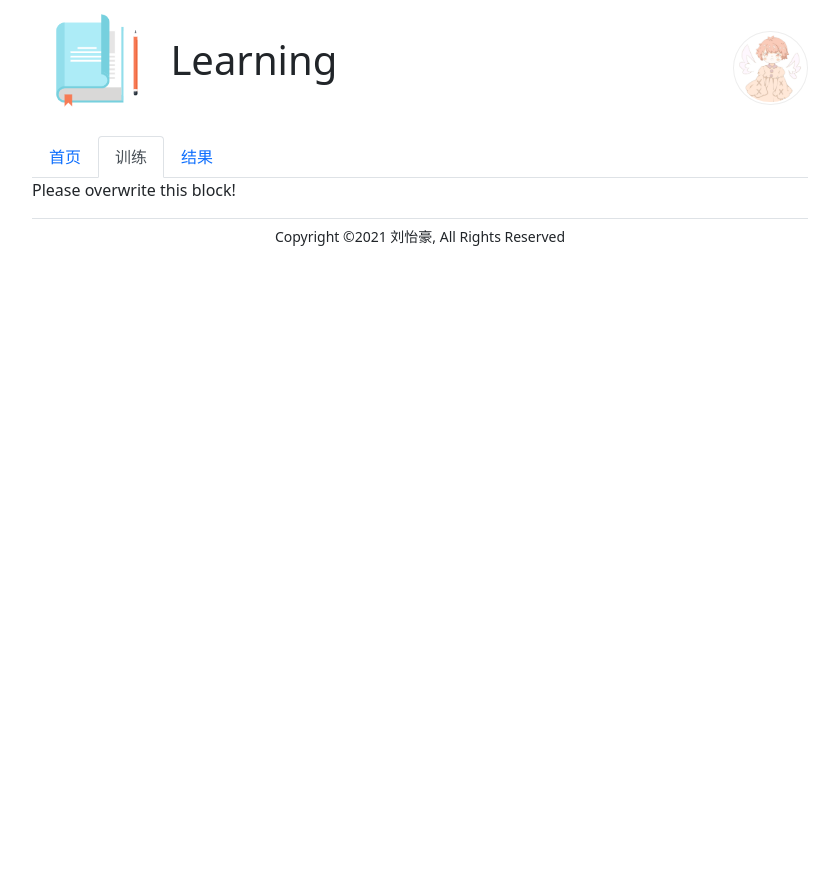
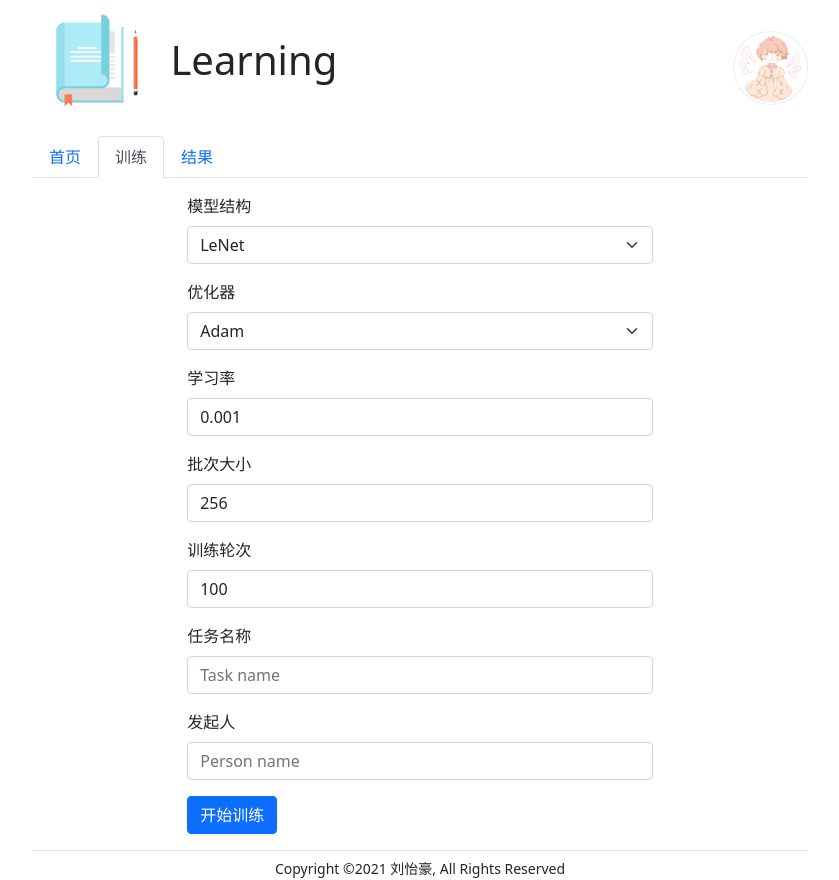
Before and after one commit to liuyihao18/Learning-Website, a Django app: page /train/ in a window 1280 px wide. Shown: the whole page, without its empty margins (220-1059 px from the left). Before the commit the page ends 246 px from the top, so only its background shows below. Run offline with Django 3.2, Linux system fonts and the light colour scheme; some libraries are stand-ins or nearby versions.

Commit message:
complete fundamental train page

```diff
--- a/Learning/static/Learning/css/index.css
+++ b/Learning/static/Learning/css/index.css
@@ -1,8 +1,8 @@
 .information {
     display: flex;
-    margin: 1em auto;
     align-items: center;
     justify-content: center;
+    margin: 1em auto;
 }
 
 .author {
--- /dev/null
+++ b/Learning/static/Learning/css/train.css
@@ -0,0 +1,4 @@
+.form {
+    width: 60%;
+    margin: 1em auto;
+}
--- /dev/null
+++ b/Learning/static/Learning/js/train.js
@@ -0,0 +1,58 @@
+window.addEventListener('load', function () {
+    let $form = document.querySelector('form');
+    $form.addEventListener('submit', function (e) {
+        let $model = document.querySelector('select[name=\'model\']');
+        let $optimizer = document.querySelector('select[name=\'optimizer\']');
+        let $learning_rate = document.querySelector('input[name=\'learning_rate\']');
+        let $batch_size = document.querySelector('input[name=\'batch_size\']');
+        let $epochs = document.querySelector('input[name=\'epochs\']');
+        let $task = document.querySelector('input[name=\'task\']');
+        let $person = document.querySelector('input[name=\'person\']');
+        let form_select_empty_validate_items = [$model, $optimizer];
+        let form_control_empty_validate_items = [$learning_rate, $batch_size, $epochs, $task, $person];
+        let form_control_float_range_validate_items = [$learning_rate];
+        let form_control_integer_range_validate_items = [$batch_size, $epochs];
+        let can_submit = true;
+        for (let item of form_select_empty_validate_items) {
+            if (item.value) {
+                item.className = 'form-select is-valid';
+            } else {
+                item.className = 'form-select is-invalid';
+                can_submit = false;
+            }
+        }
+        for (let item of form_control_empty_validate_items) {
+            if (item.value) {
+                item.className = 'form-control is-valid';
+            } else {
+                item.className = 'form-control is-invalid';
+                can_submit = false;
+            }
+        }
+        for (let item of form_control_float_range_validate_items) {
+            let min = parseFloat(item.getAttribute('min'));
+            let max = parseFloat(item.getAttribute('max'));
+            let value = parseFloat(item.value);
+            if (/^[0-9]+\.[0-9]{0,5}$/.test(item.value) && value >= min && value <= max) {
+                item.className = 'form-control is-valid';
+            } else {
+                item.className = 'form-control is-invalid';
+                can_submit = false;
+            }
+        }
+        for (let item of form_control_integer_range_validate_items) {
+            let min = parseInt(item.getAttribute('min'));
+            let max = parseInt(item.getAttribute('max'));
+            let value = parseInt(item.value);
+            if (/^[0-9]+$/.test(item.value) && value >= min && value <= max) {
+                item.className = 'form-control is-valid';
+            } else {
+                item.className = 'form-control is-invalid';
+                can_submit = false;
+            }
+        }
+        if (!can_submit) {
+            e.preventDefault();
+        }
+    });
+});
--- /dev/null
+++ b/Learning/templates/Learning/train.html
@@ -0,0 +1,58 @@
+{% extends 'custom.html' %}
+{% load static %}
+
+{% block css %}
+    <link rel="stylesheet" type="text/css" href="{% static 'Learning/css/train.css' %}"/>
+    <script src="{% static 'Learning/js/train.js' %}"></script>
+{% endblock %}
+
+{% block main %}
+    <div class="form">
+        <form method="get" novalidate>
+            <div class="mb-3">
+                <label for="model" class="form-label">模型结构</label>
+                <select id="model" name="model" class="form-select" required>
+                    <option value="LeNet">LeNet</option>
+                </select>
+                <div class="invalid-feedback">请选择一项</div>
+            </div>
+            <div class="mb-3">
+                <label for="optimizer" class="form-label">优化器</label>
+                <select id="optimizer" name="optimizer" class="form-select" required>
+                    <option value="Adam">Adam</option>
+                    <option value="SGD">SGD</option>
+                </select>
+                <div class="invalid-feedback">请选择一项</div>
+            </div>
+            <div class="mb-3">
+                <label for="learning_rate" class="form-label">学习率</label>
+                <input type="number" id="learning_rate" name="learning_rate" class="form-control" min="0.00001"
+                       max="1.0" step="0.00001" value="0.001" placeholder="0.001" required/>
+                <div class="invalid-feedback">请填写1e-5到1的浮点数</div>
+            </div>
+            <div class="mb-3">
+                <label for="batch_size" class="form-label">批次大小</label>
+                <input type="number" id="batch_size" name="batch_size" class="form-control" min="1"
+                       max="512" step="1" value="256" placeholder="256" required/>
+                <div class="invalid-feedback">请填写1到512的正整数</div>
+            </div>
+            <div class="mb-3">
+                <label for="epochs" class="form-label">训练轮次</label>
+                <input type="number" id="epochs" name="epochs" class="form-control" min="1"
+                       max="100" step="1" value="100" placeholder="100" required/>
+                <div class="invalid-feedback">请填写1-100的正整数</div>
+            </div>
+            <div class="mb-3">
+                <label for="task" class="form-label">任务名称</label>
+                <input type="text" id="task" name="task" class="form-control" placeholder="Task name" required/>
+                <div class="invalid-feedback">请填写此项</div>
+            </div>
+            <div class="mb-3">
+                <label for="person" class="form-label">发起人</label>
+                <input type="text" id="person" name="person" class="form-control" placeholder="Person name" required/>
+                <div class="invalid-feedback">请填写此项</div>
+            </div>
+            <button type="submit" class="btn btn-primary">开始训练</button>
+        </form>
+    </div>
+{% endblock %}
--- a/Learning/templates/Learning/train/index.html
+++ /dev/null
@@ -1 +0,0 @@
-{% extends 'custom.html' %}
--- a/Learning/views.py
+++ b/Learning/views.py
@@ -18,4 +18,4 @@ def train_index(request):
     context = {
         'active': 'train'
     }
-    return render(request, 'Learning/train/index.html', context)
+    return render(request, 'Learning/train.html', context)
```
